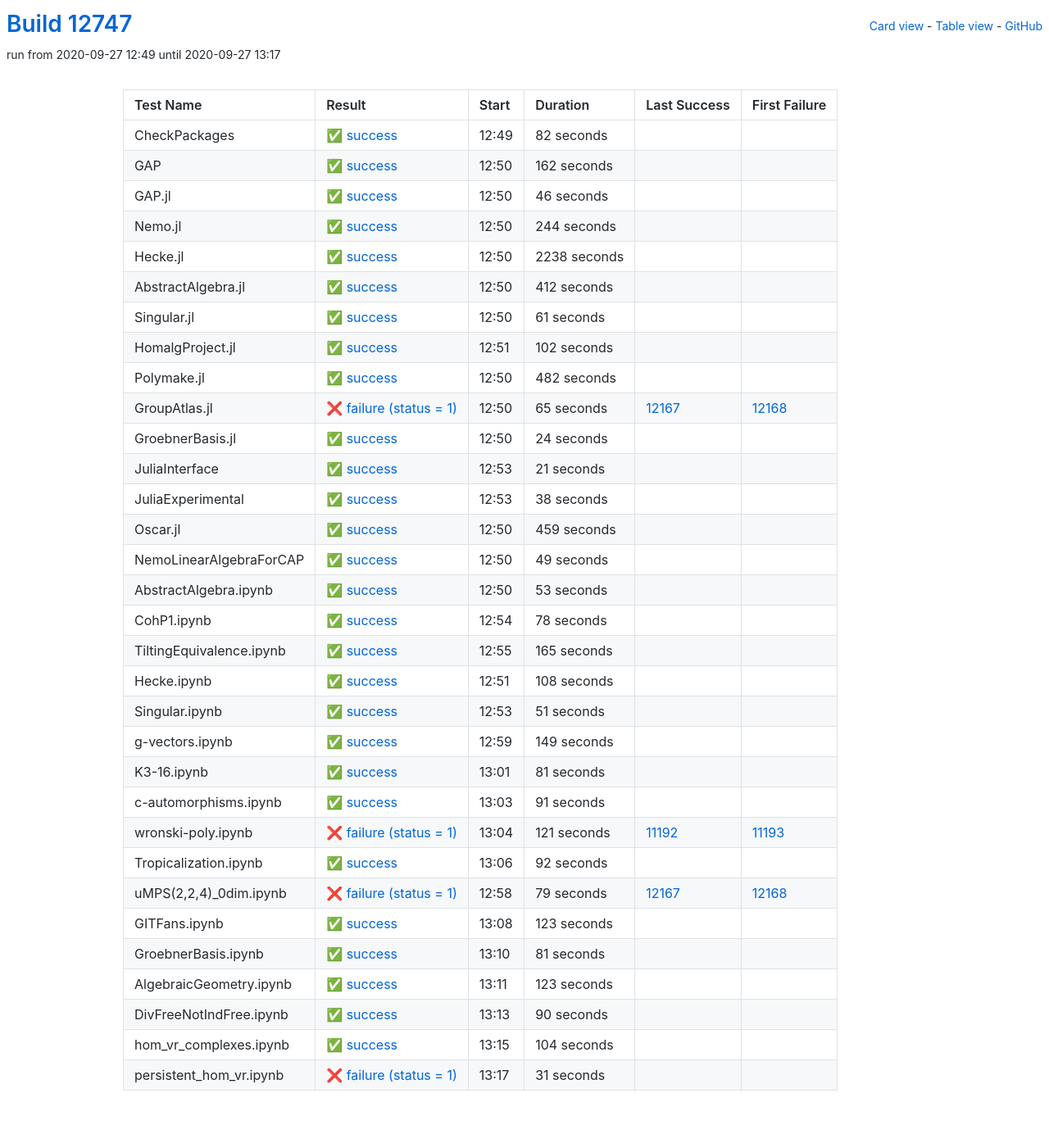
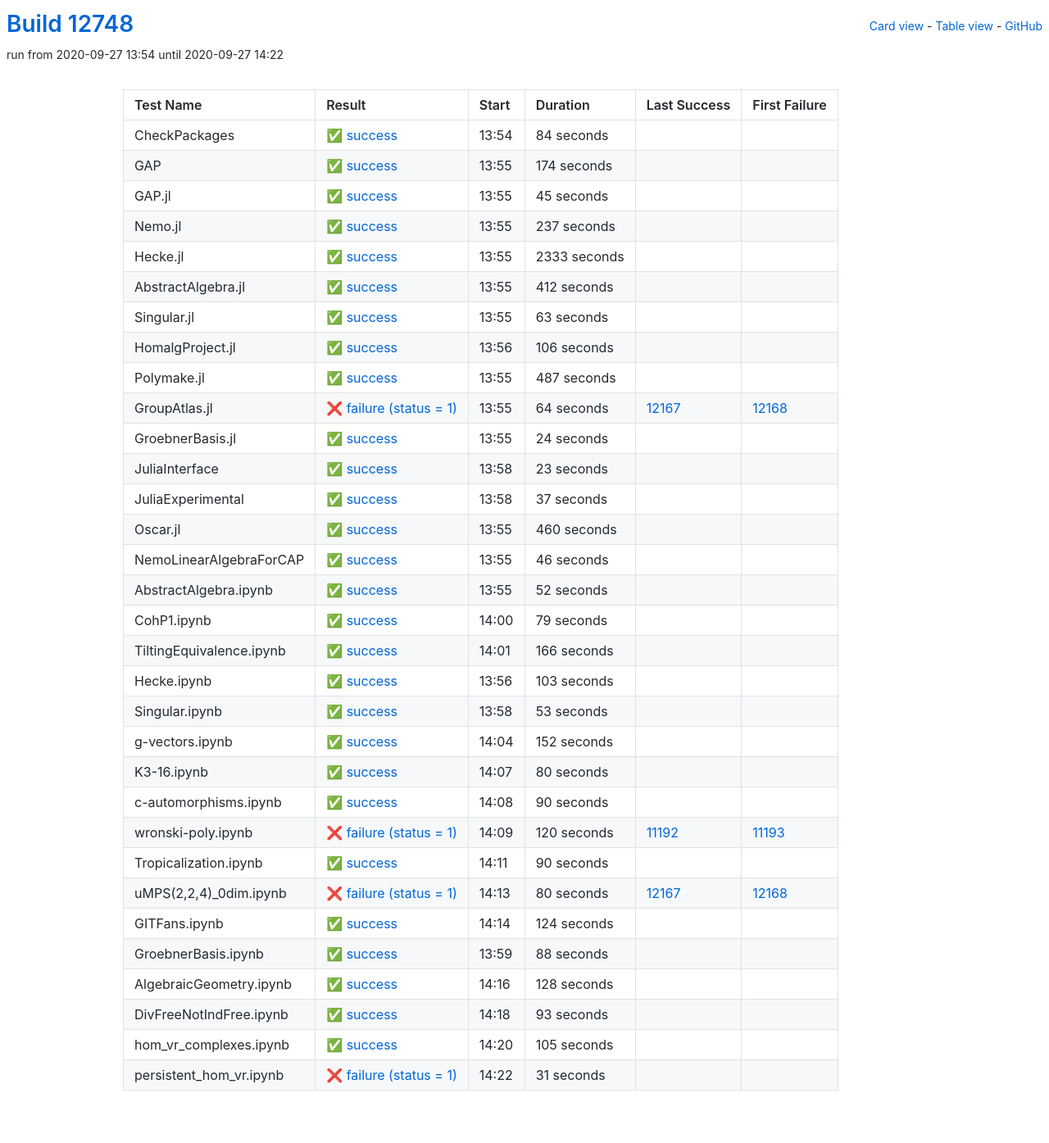
Before and after one commit to oscar-system/oscar-ci-status, a Jekyll site: the page built from table.html, in a window 1280 px wide. Shown: the whole page at 82% size. Built offline with Jekyll 4.4.1, drawn with Linux system fonts in a browser that asks for light colours.

Commit message:
Build #12748

```diff
--- a/_data/ci.yml
+++ b/_data/ci.yml
@@ -1,6 +1,6 @@
 ---
-build: 12747
-build_url: https://oscarci.mathematik.uni-kl.de/job/oscar/12747/
+build: 12748
+build_url: https://oscarci.mathematik.uni-kl.de/job/oscar/12748/
 job: oscar
 organization: oscar-system
 repo: oscar-ci-status
@@ -8,68 +8,68 @@
 tests:
 - name: CheckPackages
   id: checkpackages
-  log: https://oscarci.mathematik.uni-kl.de/job/oscar/12747/artifact/logs/build-12747/CheckPackages.log
-  start: 2020-09-27 12:49
+  log: https://oscarci.mathematik.uni-kl.de/job/oscar/12748/artifact/logs/build-12748/CheckPackages.log
+  start: 2020-09-27 13:54
   success: true
   exitcode: 0
   status: success
-  duration: 82
+  duration: 84
   last_success: false
   last_success_url:
   first_failure: false
   first_failure_url:
 - name: GAP
   id: gap
-  log: https://oscarci.mathematik.uni-kl.de/job/oscar/12747/artifact/logs/build-12747/GAP.log
-  start: 2020-09-27 12:50
+  log: https://oscarci.mathematik.uni-kl.de/job/oscar/12748/artifact/logs/build-12748/GAP.log
+  start: 2020-09-27 13:55
   success: true
   exitcode: 0
   status: success
-  duration: 162
+  duration: 174
   last_success: false
   last_success_url:
   first_failure: false
   first_failure_url:
 - name: GAP.jl
   id: gap-jl
-  log: https://oscarci.mathematik.uni-kl.de/job/oscar/12747/artifact/logs/build-12747/GAP.jl.log
-  start: 2020-09-27 12:50
+  log: https://oscarci.mathematik.uni-kl.de/job/oscar/12748/artifact/logs/build-12748/GAP.jl.log
+  start: 2020-09-27 13:55
   success: true
   exitcode: 0
   status: success
-  duration: 46
+  duration: 45
   last_success: false
   last_success_url:
   first_failure: false
   first_failure_url:
 - name: Nemo.jl
   id: nemo-jl
-  log: https://oscarci.mathematik.uni-kl.de/job/oscar/12747/artifact/logs/build-12747/Nemo.jl.log
-  start: 2020-09-27 12:50
+  log: https://oscarci.mathematik.uni-kl.de/job/oscar/12748/artifact/logs/build-12748/Nemo.jl.log
+  start: 2020-09-27 13:55
   success: true
   exitcode: 0
   status: success
-  duration: 244
+  duration: 237
   last_success: false
   last_success_url:
   first_failure: false
   first_failure_url:
 - name: Hecke.jl
   id: hecke-jl
-  log: https://oscarci.mathematik.uni-kl.de/job/oscar/12747/artifact/logs/build-12747/Hecke.jl.log
-  start: 2020-09-27 12:50
+  log: https://oscarci.mathematik.uni-kl.de/job/oscar/12748/artifact/logs/build-12748/Hecke.jl.log
+  start: 2020-09-27 13:55
   success: true
   exitcode: 0
   status: success
-  duration: 2238
+  duration: 2333
   last_success: false
   last_success_url:
   first_failure: false
   first_failure_url:
 - name: AbstractAlgebra.jl
   id: abstractalgebra-jl
-  log: https://oscarci.mathematik.uni-kl.de/job/oscar/12747/artifact/logs/build-12747/AbstractAlgebra.jl.log
-  start: 2020-09-27 12:50
+  log: https://oscarci.mathematik.uni-kl.de/job/oscar/12748/artifact/logs/build-12748/AbstractAlgebra.jl.log
+  start: 2020-09-27 13:55
   success: true
   exitcode: 0
   status: success
@@ -80,56 +80,56 @@
   first_failure_url:
 - name: Singular.jl
   id: singular-jl
-  log: https://oscarci.mathematik.uni-kl.de/job/oscar/12747/artifact/logs/build-12747/Singular.jl.log
-  start: 2020-09-27 12:50
+  log: https://oscarci.mathematik.uni-kl.de/job/oscar/12748/artifact/logs/build-12748/Singular.jl.log
+  start: 2020-09-27 13:55
   success: true
   exitcode: 0
   status: success
-  duration: 61
+  duration: 63
   last_success: false
   last_success_url:
   first_failure: false
   first_failure_url:
 - name: HomalgProject.jl
   id: homalgproject-jl
-  log: https://oscarci.mathematik.uni-kl.de/job/oscar/12747/artifact/logs/build-12747/HomalgProject.jl.log
-  start: 2020-09-27 12:51
+  log: https://oscarci.mathematik.uni-kl.de/job/oscar/12748/artifact/logs/build-12748/HomalgProject.jl.log
+  start: 2020-09-27 13:56
   success: true
   exitcode: 0
   status: success
-  duration: 102
+  duration: 106
   last_success: false
   last_success_url:
   first_failure: false
   first_failure_url:
 - name: Polymake.jl
   id: polymake-jl
-  log: https://oscarci.mathematik.uni-kl.de/job/oscar/12747/artifact/logs/build-12747/Polymake.jl.log
-  start: 2020-09-27 12:50
+  log: https://oscarci.mathematik.uni-kl.de/job/oscar/12748/artifact/logs/build-12748/Polymake.jl.log
+  start: 2020-09-27 13:55
   success: true
   exitcode: 0
   status: success
-  duration: 482
+  duration: 487
   last_success: false
   last_success_url:
   first_failure: false
   first_failure_url:
 - name: GroupAtlas.jl
   id: groupatlas-jl
-  log: https://oscarci.mathematik.uni-kl.de/job/oscar/12747/artifact/logs/build-12747/GroupAtlas.jl.log
-  start: 2020-09-27 12:50
+  log: https://oscarci.mathematik.uni-kl.de/job/oscar/12748/artifact/logs/build-12748/GroupAtlas.jl.log
+  start: 2020-09-27 13:55
   success: false
   exitcode: 1
   status: failure
-  duration: 65
+  duration: 64
   last_success: 12167
   last_success_url: https://oscarci.mathematik.uni-kl.de/job/oscar/12167/
   first_failure: 12168
   first_failure_url: https://oscarci.mathematik.uni-kl.de/job/oscar/12168/
 - name: GroebnerBasis.jl
   id: groebnerbasis-jl
-  log: https://oscarci.mathematik.uni-kl.de/job/oscar/12747/artifact/logs/build-12747/GroebnerBasis.jl.log
-  start: 2020-09-27 12:50
+  log: https://oscarci.mathematik.uni-kl.de/job/oscar/12748/artifact/logs/build-12748/GroebnerBasis.jl.log
+  start: 2020-09-27 13:55
   success: true
   exitcode: 0
   status: success
@@ -140,56 +140,104 @@
   first_failure_url:
 - name: JuliaInterface
   id: juliainterface
-  log: https://oscarci.mathematik.uni-kl.de/job/oscar/12747/artifact/logs/build-12747/JuliaInterface.log
-  start: 2020-09-27 12:53
+  log: https://oscarci.mathematik.uni-kl.de/job/oscar/12748/artifact/logs/build-12748/JuliaInterface.log
+  start: 2020-09-27 13:58
   success: true
   exitcode: 0
   status: success
-  duration: 21
+  duration: 23
   last_success: false
   last_success_url:
   first_failure: false
   first_failure_url:
 - name: JuliaExperimental
   id: juliaexperimental
-  log: https://oscarci.mathematik.uni-kl.de/job/oscar/12747/artifact/logs/build-12747/JuliaExperimental.log
-  start: 2020-09-27 12:53
+  log: https://oscarci.mathematik.uni-kl.de/job/oscar/12748/artifact/logs/build-12748/JuliaExperimental.log
+  start: 2020-09-27 13:58
   success: true
   exitcode: 0
   status: success
-  duration: 38
+  duration: 37
   last_success: false
   last_success_url:
   first_failure: false
   first_failure_url:
 - name: Oscar.jl
   id: oscar-jl
-  log: https://oscarci.mathematik.uni-kl.de/job/oscar/12747/artifact/logs/build-12747/Oscar.jl.log
-  start: 2020-09-27 12:50
+  log: https://oscarci.mathematik.uni-kl.de/job/oscar/12748/artifact/logs/build-12748/Oscar.jl.log
+  start: 2020-09-27 13:55
   success: true
   exitcode: 0
   status: success
-  duration: 459
+  duration: 460
   last_success: false
   last_success_url:
   first_failure: false
   first_failure_url:
 - name: NemoLinearAlgebraForCAP
   id: nemolinearalgebraforcap
-  log: https://oscarci.mathematik.uni-kl.de/job/oscar/12747/artifact/logs/build-12747/NemoLinearAlgebraForCAP.log
-  start: 2020-09-27 12:50
+  log: https://oscarci.mathematik.uni-kl.de/job/oscar/12748/artifact/logs/build-12748/NemoLinearAlgebraForCAP.log
+  start: 2020-09-27 13:55
   success: true
   exitcode: 0
   status: success
-  duration: 49
+  duration: 46
   last_success: false
   last_success_url:
   first_failure: false
   first_failure_url:
 - name: AbstractAlgebra.ipynb
   id: abstractalgebra-ipynb
-  log: https://oscarci.mathematik.uni-kl.de/job/oscar/12747/artifact/logs/build-12747/AbstractAlgebra.ipynb.log
-  start: 2020-09-27 12:50
+  log: https://oscarci.mathematik.uni-kl.de/job/oscar/12748/artifact/logs/build-12748/AbstractAlgebra.ipynb.log
+  start: 2020-09-27 13:55
+  success: true
+  exitcode: 0
+  status: success
+  duration: 52
+  last_success: false
+  last_success_url:
+  first_failure: false
+  first_failure_url:
+- name: CohP1.ipynb
+  id: cohp1-ipynb
+  log: https://oscarci.mathematik.uni-kl.de/job/oscar/12748/artifact/logs/build-12748/CohP1.ipynb.log
+  start: 2020-09-27 14:00
+  success: true
+  exitcode: 0
+  status: success
+  duration: 79
+  last_success: false
+  last_success_url:
+  first_failure: false
+  first_failure_url:
+- name: TiltingEquivalence.ipynb
+  id: tiltingequivalence-ipynb
+  log: https://oscarci.mathematik.uni-kl.de/job/oscar/12748/artifact/logs/build-12748/TiltingEquivalence.ipynb.log
+  start: 2020-09-27 14:01
+  success: true
+  exitcode: 0
+  status: success
+  duration: 166
+  last_success: false
+  last_success_url:
+  first_failure: false
+  first_failure_url:
+- name: Hecke.ipynb
+  id: hecke-ipynb
+  log: https://oscarci.mathematik.uni-kl.de/job/oscar/12748/artifact/logs/build-12748/Hecke.ipynb.log
+  start: 2020-09-27 13:56
+  success: true
+  exitcode: 0
+  status: success
+  duration: 103
+  last_success: false
+  last_success_url:
+  first_failure: false
+  first_failure_url:
+- name: Singular.ipynb
+  id: singular-ipynb
+  log: https://oscarci.mathematik.uni-kl.de/job/oscar/12748/artifact/logs/build-12748/Singular.ipynb.log
+  start: 2020-09-27 13:58
   success: true
   exitcode: 0
   status: success
@@ -198,166 +246,34 @@
   last_success_url:
   first_failure: false
   first_failure_url:
-- name: CohP1.ipynb
-  id: cohp1-ipynb
-  log: https://oscarci.mathematik.uni-kl.de/job/oscar/12747/artifact/logs/build-12747/CohP1.ipynb.log
-  start: 2020-09-27 12:54
+- name: g-vectors.ipynb
+  id: g-vectors-ipynb
+  log: https://oscarci.mathematik.uni-kl.de/job/oscar/12748/artifact/logs/build-12748/g-vectors.ipynb.log
+  start: 2020-09-27 14:04
   success: true
   exitcode: 0
   status: success
-  duration: 78
-  last_success: false
-  last_success_url:
-  first_failure: false
-  first_failure_url:
-- name: TiltingEquivalence.ipynb
-  id: tiltingequivalence-ipynb
-  log: https://oscarci.mathematik.uni-kl.de/job/oscar/12747/artifact/logs/build-12747/TiltingEquivalence.ipynb.log
-  start: 2020-09-27 12:55
-  success: true
-  exitcode: 0
-  status: success
-  duration: 165
-  last_success: false
-  last_success_url:
-  first_failure: false
-  first_failure_url:
-- name: Hecke.ipynb
-  id: hecke-ipynb
-  log: https://oscarci.mathematik.uni-kl.de/job/oscar/12747/artifact/logs/build-12747/Hecke.ipynb.log
-  start: 2020-09-27 12:51
-  success: true
-  exitcode: 0
-  status: success
-  duration: 108
-  last_success: false
-  last_success_url:
-  first_failure: false
-  first_failure_url:
-- name: Singular.ipynb
-  id: singular-ipynb
-  log: https://oscarci.mathematik.uni-kl.de/job/oscar/12747/artifact/logs/build-12747/Singular.ipynb.log
-  start: 2020-09-27 12:53
-  success: true
-  exitcode: 0
-  status: success
-  duration: 51
-  last_success: false
-  last_success_url:
-  first_failure: false
-  first_failure_url:
-- name: g-vectors.ipynb
-  id: g-vectors-ipynb
-  log: https://oscarci.mathematik.uni-kl.de/job/oscar/12747/artifact/logs/build-12747/g-vectors.ipynb.log
-  start: 2020-09-27 12:59
-  success: true
-  exitcode: 0
-  status: success
-  duration: 149
+  duration: 152
   last_success: false
   last_success_url:
   first_failure: false
   first_failure_url:
 - name: K3-16.ipynb
   id: k3-16-ipynb
-  log: https://oscarci.mathematik.uni-kl.de/job/oscar/12747/artifact/logs/build-12747/K3-16.ipynb.log
-  start: 2020-09-27 13:01
+  log: https://oscarci.mathematik.uni-kl.de/job/oscar/12748/artifact/logs/build-12748/K3-16.ipynb.log
+  start: 2020-09-27 14:07
   success: true
   exitcode: 0
   status: success
-  duration: 81
+  duration: 80
   last_success: false
   last_success_url:
   first_failure: false
   first_failure_url:
 - name: c-automorphisms.ipynb
   id: c-automorphisms-ipynb
-  log: https://oscarci.mathematik.uni-kl.de/job/oscar/12747/artifact/logs/build-12747/c-automorphisms.ipynb.log
-  start: 2020-09-27 13:03
-  success: true
-  exitcode: 0
-  status: success
-  duration: 91
-  last_success: false
-  last_success_url:
-  first_failure: false
-  first_failure_url:
-- name: wronski-poly.ipynb
-  id: wronski-poly-ipynb
-  log: https://oscarci.mathematik.uni-kl.de/job/oscar/12747/artifact/logs/build-12747/wronski-poly.ipynb.log
-  start: 2020-09-27 13:04
-  success: false
-  exitcode: 1
-  status: failure
-  duration: 121
-  last_success: 11192
-  last_success_url: https://oscarci.mathematik.uni-kl.de/job/oscar/11192/
-  first_failure: 11193
-  first_failure_url: https://oscarci.mathematik.uni-kl.de/job/oscar/11193/
-- name: Tropicalization.ipynb
-  id: tropicalization-ipynb
-  log: https://oscarci.mathematik.uni-kl.de/job/oscar/12747/artifact/logs/build-12747/Tropicalization.ipynb.log
-  start: 2020-09-27 13:06
-  success: true
-  exitcode: 0
-  status: success
-  duration: 92
-  last_success: false
-  last_success_url:
-  first_failure: false
-  first_failure_url:
-- name: uMPS(2,2,4)_0dim.ipynb
-  id: umps-2-2-4-0dim-ipynb
-  log: https://oscarci.mathematik.uni-kl.de/job/oscar/12747/artifact/logs/build-12747/uMPS-2-2-4-_0dim.ipynb.log
-  start: 2020-09-27 12:58
-  success: false
-  exitcode: 1
-  status: failure
-  duration: 79
-  last_success: 12167
-  last_success_url: https://oscarci.mathematik.uni-kl.de/job/oscar/12167/
-  first_failure: 12168
-  first_failure_url: https://oscarci.mathematik.uni-kl.de/job/oscar/12168/
-- name: GITFans.ipynb
-  id: gitfans-ipynb
-  log: https://oscarci.mathematik.uni-kl.de/job/oscar/12747/artifact/logs/build-12747/GITFans.ipynb.log
-  start: 2020-09-27 13:08
-  success: true
-  exitcode: 0
-  status: success
-  duration: 123
-  last_success: false
-  last_success_url:
-  first_failure: false
-  first_failure_url:
-- name: GroebnerBasis.ipynb
-  id: groebnerbasis-ipynb
-  log: https://oscarci.mathematik.uni-kl.de/job/oscar/12747/artifact/logs/build-12747/GroebnerBasis.ipynb.log
-  start: 2020-09-27 13:10
-  success: true
-  exitcode: 0
-  status: success
-  duration: 81
-  last_success: false
-  last_success_url:
-  first_failure: false
-  first_failure_url:
-- name: AlgebraicGeometry.ipynb
-  id: algebraicgeometry-ipynb
-  log: https://oscarci.mathematik.uni-kl.de/job/oscar/12747/artifact/logs/build-12747/AlgebraicGeometry.ipynb.log
-  start: 2020-09-27 13:11
-  success: true
-  exitcode: 0
-  status: success
-  duration: 123
-  last_success: false
-  last_success_url:
-  first_failure: false
-  first_failure_url:
-- name: DivFreeNotIndFree.ipynb
-  id: divfreenotindfree-ipynb
-  log: https://oscarci.mathematik.uni-kl.de/job/oscar/12747/artifact/logs/build-12747/DivFreeNotIndFree.ipynb.log
-  start: 2020-09-27 13:13
+  log: https://oscarci.mathematik.uni-kl.de/job/oscar/12748/artifact/logs/build-12748/c-automorphisms.ipynb.log
+  start: 2020-09-27 14:08
   success: true
   exitcode: 0
   status: success
@@ -366,22 +282,106 @@
   last_success_url:
   first_failure: false
   first_failure_url:
-- name: hom_vr_complexes.ipynb
-  id: hom-vr-complexes-ipynb
-  log: https://oscarci.mathematik.uni-kl.de/job/oscar/12747/artifact/logs/build-12747/hom_vr_complexes.ipynb.log
-  start: 2020-09-27 13:15
+- name: wronski-poly.ipynb
+  id: wronski-poly-ipynb
+  log: https://oscarci.mathematik.uni-kl.de/job/oscar/12748/artifact/logs/build-12748/wronski-poly.ipynb.log
+  start: 2020-09-27 14:09
+  success: false
+  exitcode: 1
+  status: failure
+  duration: 120
+  last_success: 11192
+  last_success_url: https://oscarci.mathematik.uni-kl.de/job/oscar/11192/
+  first_failure: 11193
+  first_failure_url: https://oscarci.mathematik.uni-kl.de/job/oscar/11193/
+- name: Tropicalization.ipynb
+  id: tropicalization-ipynb
+  log: https://oscarci.mathematik.uni-kl.de/job/oscar/12748/artifact/logs/build-12748/Tropicalization.ipynb.log
+  start: 2020-09-27 14:11
   success: true
   exitcode: 0
   status: success
-  duration: 104
+  duration: 90
+  last_success: false
+  last_success_url:
+  first_failure: false
+  first_failure_url:
+- name: uMPS(2,2,4)_0dim.ipynb
+  id: umps-2-2-4-0dim-ipynb
+  log: https://oscarci.mathematik.uni-kl.de/job/oscar/12748/artifact/logs/build-12748/uMPS-2-2-4-_0dim.ipynb.log
+  start: 2020-09-27 14:13
+  success: false
+  exitcode: 1
+  status: failure
+  duration: 80
+  last_success: 12167
+  last_success_url: https://oscarci.mathematik.uni-kl.de/job/oscar/12167/
+  first_failure: 12168
+  first_failure_url: https://oscarci.mathematik.uni-kl.de/job/oscar/12168/
+- name: GITFans.ipynb
+  id: gitfans-ipynb
+  log: https://oscarci.mathematik.uni-kl.de/job/oscar/12748/artifact/logs/build-12748/GITFans.ipynb.log
+  start: 2020-09-27 14:14
+  success: true
+  exitcode: 0
+  status: success
+  duration: 124
+  last_success: false
+  last_success_url:
+  first_failure: false
+  first_failure_url:
+- name: GroebnerBasis.ipynb
+  id: groebnerbasis-ipynb
+  log: https://oscarci.mathematik.uni-kl.de/job/oscar/12748/artifact/logs/build-12748/GroebnerBasis.ipynb.log
+  start: 2020-09-27 13:59
+  success: true
+  exitcode: 0
+  status: success
+  duration: 88
+  last_success: false
+  last_success_url:
+  first_failure: false
+  first_failure_url:
+- name: AlgebraicGeometry.ipynb
+  id: algebraicgeometry-ipynb
+  log: https://oscarci.mathematik.uni-kl.de/job/oscar/12748/artifact/logs/build-12748/AlgebraicGeometry.ipynb.log
+  start: 2020-09-27 14:16
+  success: true
+  exitcode: 0
+  status: success
+  duration: 128
+  last_success: false
+  last_success_url:
+  first_failure: false
+  first_failure_url:
+- name: DivFreeNotIndFree.ipynb
+  id: divfreenotindfree-ipynb
+  log: https://oscarci.mathematik.uni-kl.de/job/oscar/12748/artifact/logs/build-12748/DivFreeNotIndFree.ipynb.log
+  start: 2020-09-27 14:18
+  success: true
+  exitcode: 0
+  status: success
+  duration: 93
+  last_success: false
+  last_success_url:
+  first_failure: false
+  first_failure_url:
+- name: hom_vr_complexes.ipynb
+  id: hom-vr-complexes-ipynb
+  log: https://oscarci.mathematik.uni-kl.de/job/oscar/12748/artifact/logs/build-12748/hom_vr_complexes.ipynb.log
+  start: 2020-09-27 14:20
+  success: true
+  exitcode: 0
+  status: success
+  duration: 105
   last_success: false
   last_success_url:
   first_failure: false
   first_failure_url:
 - name: persistent_hom_vr.ipynb
   id: persistent-hom-vr-ipynb
-  log: https://oscarci.mathematik.uni-kl.de/job/oscar/12747/artifact/logs/build-12747/persistent_hom_vr.ipynb.log
-  start: 2020-09-27 13:17
+  log: https://oscarci.mathematik.uni-kl.de/job/oscar/12748/artifact/logs/build-12748/persistent_hom_vr.ipynb.log
+  start: 2020-09-27 14:22
   success: false
   exitcode: 1
   status: failure
```
Also changed, not shown: README.md.
